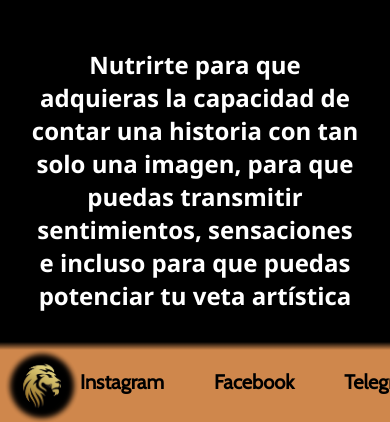
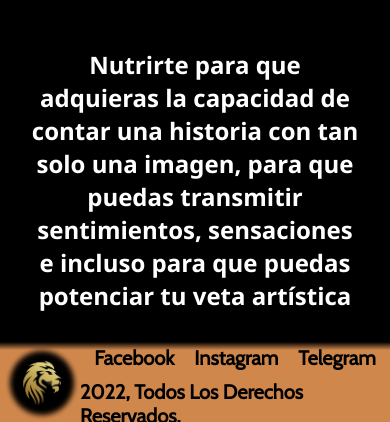
Before and after one commit to faca1328/coderhouse_1_facundoM, a website: page index.html in a window 390 px wide. Shown: the part 741-1163 px from the top of the page. Drawn offline with nearby package versions, Linux system fonts and the light colour scheme; a web font is replaced by a local one.

Commit message:
rehago footer responsive

```diff
--- a/index.html
+++ b/index.html
@@ -71,14 +71,17 @@
         <div class="footer__logo">
             <img class="footer__logo--hijo" src="recursos/blur_edges_logo_footer.png" alt="logo" height="100px">
         </div>
-        <section class="footer__escrito">
-            <div class="botonesfooter">Instagram</div>
-            <div class="botonesfooter">Facebook</div>
-            <div class="botonesfooter">Telegram</div>
-            <div class="footer__disclaimer--padre">
-                <h5 class="footer__disclaimer">marca registrada y derechos reservados ...</h5>
+        <section class="footer__nav">
+            <div class="redes">
+                <a href="#">Facebook</a>
+                <a href="#">Instagram</a>
+                <a href="#">Telegram</a>
+            </div>
+            <div>
+                <p>2022, Todos Los Derechos Reservados.</p>
             </div>
         </section>
+
     </footer>
 
 
--- a/scss/_foot&head.scss
+++ b/scss/_foot&head.scss
@@ -5,34 +5,36 @@ footer {
     width: 100%;
     height: 4rem;
     background:linear-gradient(black 0%, rgb(207, 135, 76) 10%);
+    align-items: center;
+    justify-content: center;
 }
 
-.footer{
-    &__logo{
-    display: inline-block;
-    }
-    &__logo--hijo{
-        height: 3.8rem;
-        margin-top: 0.3rem;
-        margin-left: 0.2rem;
-    }
-    &__escrito{ /* Grid container */
-        display: grid;
-        grid-template-columns: 1fr 1fr 1fr 3fr;
-        gap: 2.5rem;
-        width: 100%;
-        align-content: center;
-    }
-    &__disclaimer{ /* Grid item */
-        font-family: Cambria, Cochin, Georgia, Times, 'Times New Roman', serif;
-        font-size: 1rem;
-        color: rgba(19, 19, 19, 0.788);
-        padding-left: 25%;
-    }
+.footer__nav{
+    display: flex;
+    flex-direction: column;
 }
 
-.botonesfooter{ /* Grid item */
-    text-align: right;
+.redes{
+    display: flex;
+    justify-content: center;
+    align-items: center;
+    flex-wrap: wrap;
+}
+
+.redes a {
+    margin: 0.5rem;
+    font-weight: 600;
+    color: black;
+}
+
+.redes a:hover {
+    text-decoration: underline;
+}
+
+.footer__logo--hijo{
+    height: 3.8rem;
+    margin-top: 0.3rem;
+    margin-left: 0.2rem;
 }
 
 
```
Also changed, not shown: paginas/capacitacion.html (+9 -6 lines), paginas/contactanos.html (+9 -6 lines), paginas/eventos.html (+9 -6 lines), paginas/login.html (+9 -6 lines), css/style.css.
